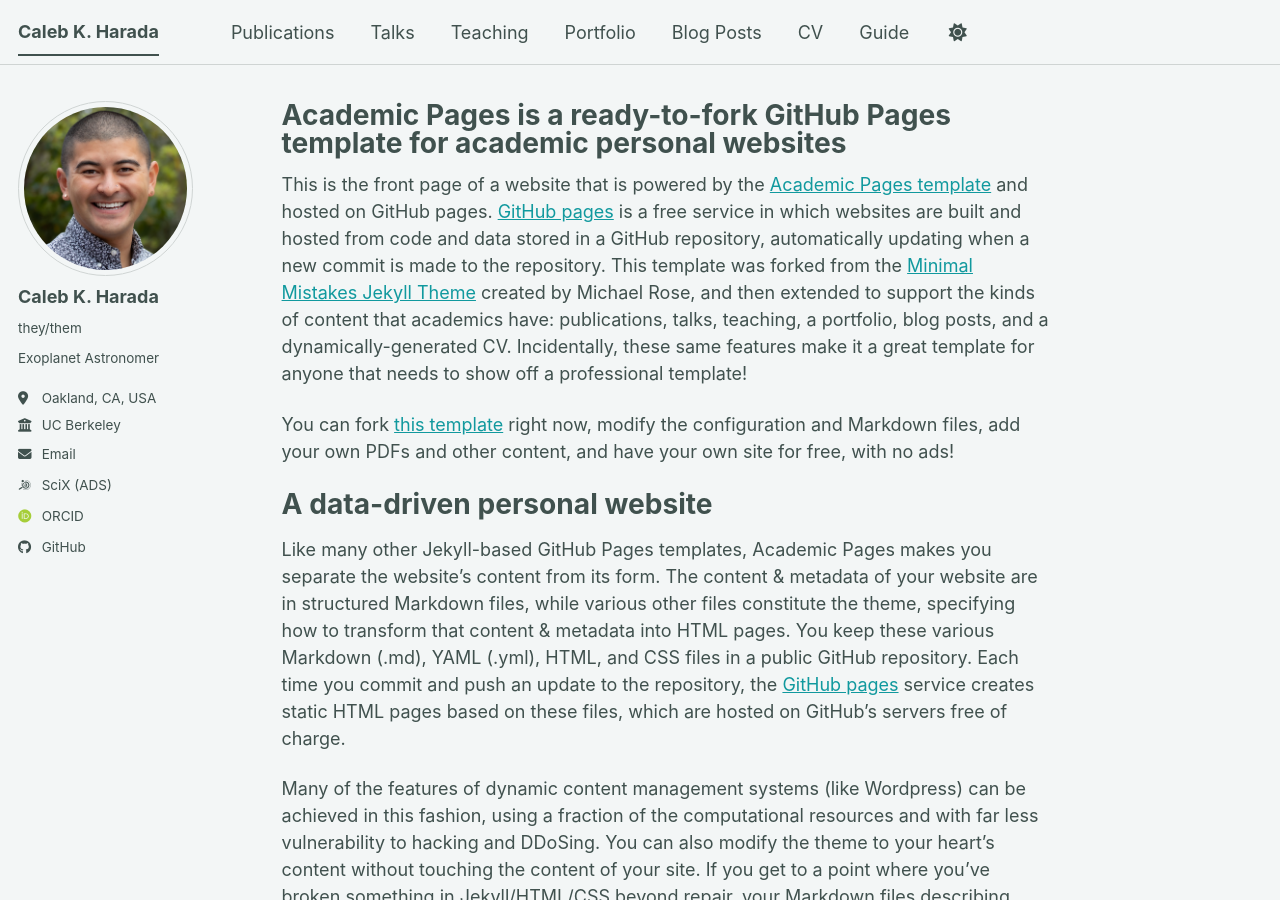
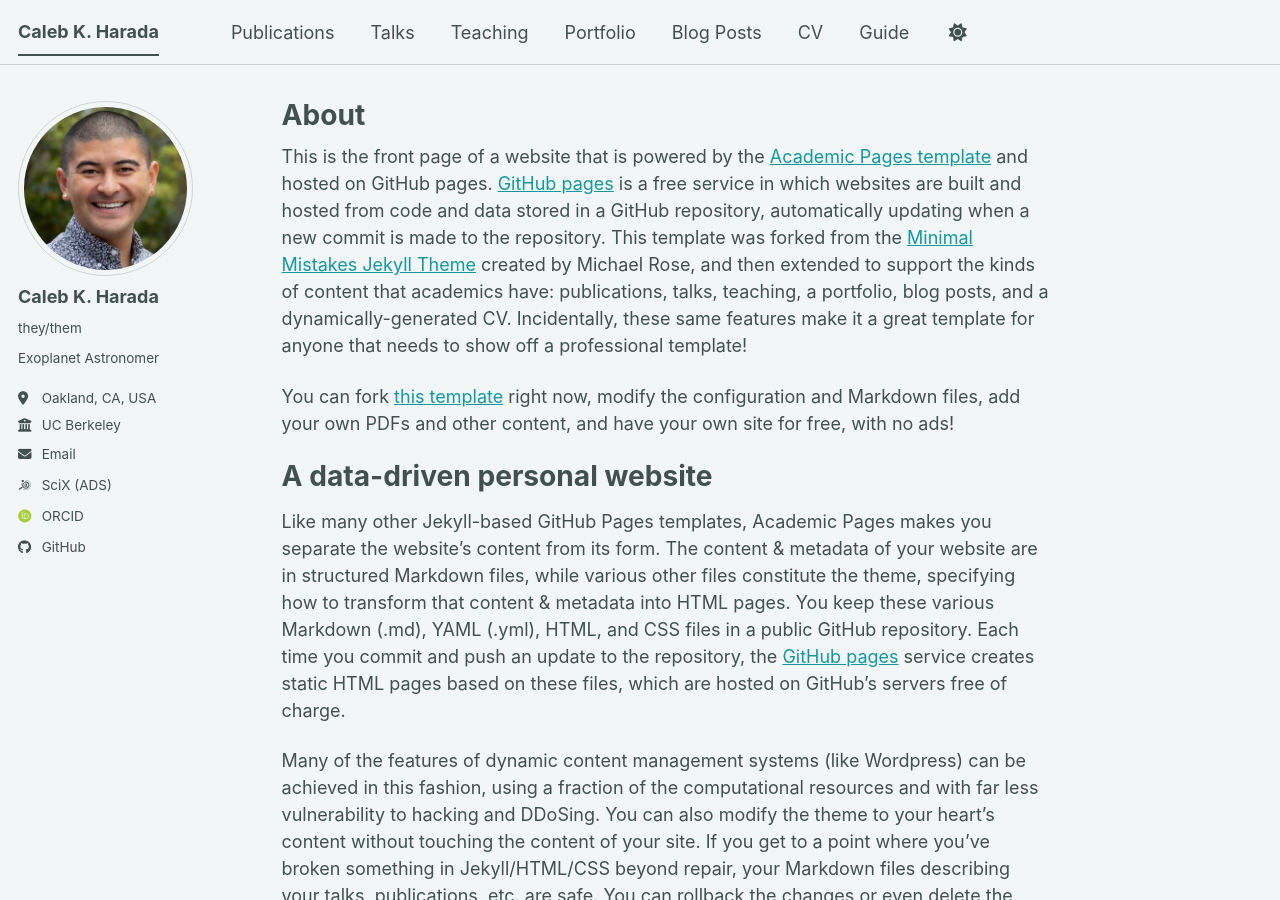
Before and after one commit to CalebHarada/CalebHarada.github.io, a Jekyll site: the page built from _pages/about.md, in a window 1280 px wide and 900 px high. Built offline with Jekyll 4.4.1, drawn with Linux system fonts in a browser that asks for light colours; some web fonts are replaced; a script bundle is joined from its source files by our own code; library files that are not in the unit come from our copies.

Commit message:
modify config, about, renamed profile pic

```diff
--- a/_config.yml
+++ b/_config.yml
@@ -23,7 +23,7 @@ repository               : "CalebHarada/CalebHarada.github.io"
 #               Additional customization can be done by editing /_includes/author-profile.html
 author:
   # Biographic information
-  avatar           : "me.jpg"
+  avatar           : "calebharada.jpg"
   name             : "Caleb K. Harada"
   pronouns         : "they/them"
   bio              : "Exoplanet Astronomer"
@@ -126,7 +126,7 @@ staticman:
       options:
         format           : "iso8601" # "iso8601" (default), "timestamp-seconds", "timestamp-milliseconds"
 atom_feed:
-  hide                   : false     # change to true to hide the RSS feed in the footer
+  hide                   : true     # change to true to hide the RSS feed in the footer
   path                   : # blank (default) uses feed.xml
 
 
--- a/_pages/about.md
+++ b/_pages/about.md
@@ -1,6 +1,6 @@
 ---
 permalink: /
-title: "Academic Pages is a ready-to-fork GitHub Pages template for academic personal websites"
+title: "About"
 author_profile: true
 redirect_from:
   - /about/
```
Also changed, not shown: images/calebharada.jpg (renamed from images/me.jpg).
